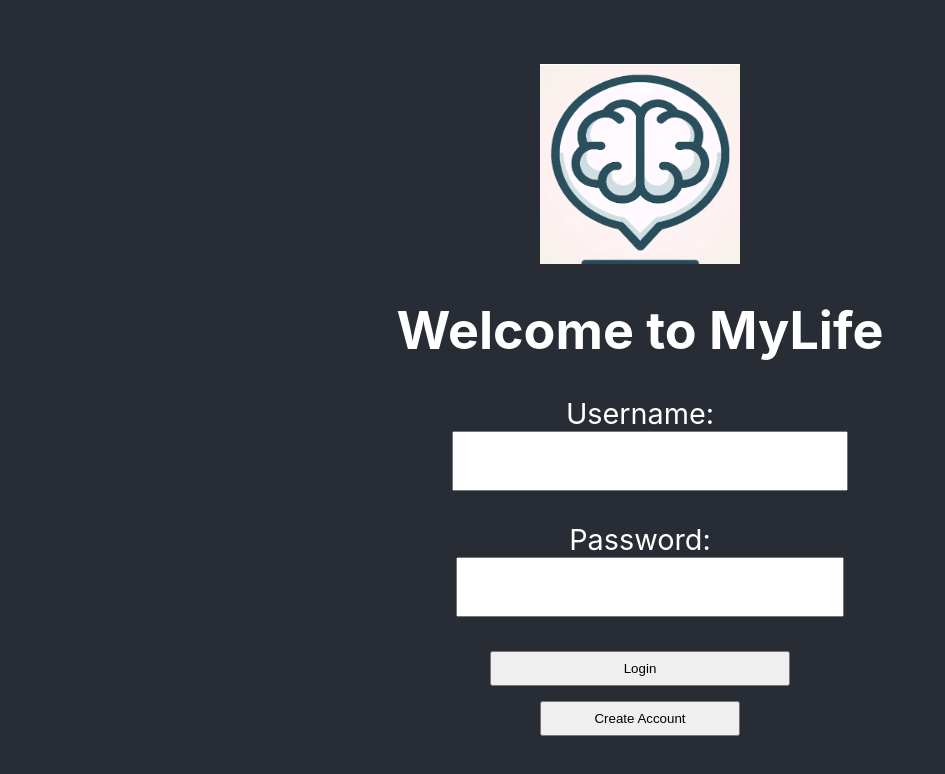
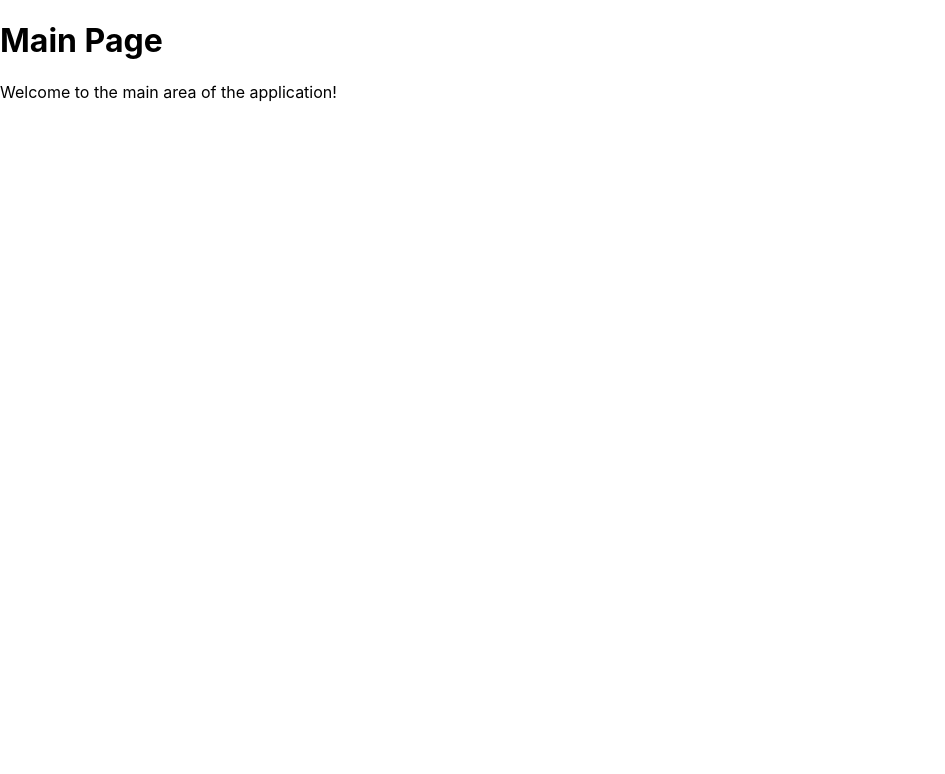
Before and after one commit to samshiau/MyLife, a React (Create React App) app in the folder frontend/website/: page /main in a window 1280 px wide. Shown: the top 774 px of the page, without its empty margins (0-945 px from the left). Built offline with nearby package versions, Linux system fonts and the light colour scheme.

Commit message:
completed login feature, remove some commented lines that are not needed

```diff
--- a/frontend/website/src/App.js
+++ b/frontend/website/src/App.js
@@ -3,9 +3,11 @@ import React, { useState } from 'react'; // Importing React and the useState hoo
 import logo from './myLifeIcon.png'; // Importing the logo image
 import './App.css'; // Importing the stylesheet for the App component
 import axios from 'axios';
+import { useNavigate  } from 'react-router-dom';
 
 // The App component definition. This is a functional component.
 function App() {
+  const navigate = useNavigate ();
   // useState hook to manage the visibility of the create account form
   const [showCreateAccount, setShowCreateAccount] = useState(false);
   // useState hooks for managing the state of login form inputs
@@ -18,11 +20,12 @@ function App() {
   const [accountType, setAccountType] = useState('regular');
   const [loginPageOrNot, setLoginPageOrNot]=useState(true);
 
-  // Event handler function for when the login form is submitted
+  // login function
   const handleLogin = (event) => {
     event.preventDefault(); // Prevents the default form submission action
     // Placeholder for the login logic
     console.log('i am in login!');
+
     const loginData = {
       usernamelogin: loginUsername,
       passwordlogin: loginPassword
@@ -40,6 +43,7 @@ function App() {
           setLoginPassword('');
           // Redirect to another page
 
+          navigate('/main');
           // useHistory to navigate: let history = useHistory(); then use history.push('/dashboard');
 
         }
@@ -53,7 +57,7 @@ function App() {
 
   };
 
-  // Event handler function for when the create account form is submitted
+  // create account
   const handleCreateAccount = async (event) => {
     console.log('i am in create account!');
     event.preventDefault(); // Prevents the default form submission action
@@ -199,8 +203,7 @@ function App() {
       <header className="App-header">
         <img src={logo} className="App-logo" alt="logo" />
         <h1>Welcome to MyLife</h1>
-        {showCreateAccount ? createAccountForm : loginForm}
-        {loginPageOrNot ? createAccountButton : goBacktoLoginButton}
+         {showCreateAccount ? (<>{createAccountForm}{goBacktoLoginButton}</>) : (<>{loginForm}{createAccountButton}</>)}
       </header>
     </div>
   );
--- /dev/null
+++ b/frontend/website/src/MainPage.js
@@ -0,0 +1,13 @@
+// MainPage.js
+import React from 'react';
+
+function MainPage() {
+  return (
+    <div>
+      <h1>Main Page</h1>
+      <p>Welcome to the main area of the application!</p>
+    </div>
+  );
+}
+
+export default MainPage;
--- a/frontend/website/src/index.js
+++ b/frontend/website/src/index.js
@@ -3,12 +3,21 @@ import ReactDOM from 'react-dom/client';
 import './index.css';
 import App from './App';
 import reportWebVitals from './reportWebVitals';
+import { BrowserRouter as Router, Route, Routes } from 'react-router-dom';
+import MainPage from './MainPage';
 
 const root = ReactDOM.createRoot(document.getElementById('root'));
 root.render(
   <React.StrictMode>
-    <App />
-  </React.StrictMode>
+    <Router>
+      <Routes>
+        <Route path="/" element={<App />} />
+        <Route path="/main" element={<MainPage />} />
+        {/* Add other routes here */}
+      </Routes>
+    </Router>
+  </React.StrictMode>,
+  document.getElementById('root')
 );
 
 // If you want to start measuring performance in your app, pass a function
```
Also changed, not shown: 1 other file (tests, documents, lock files or other folders).
